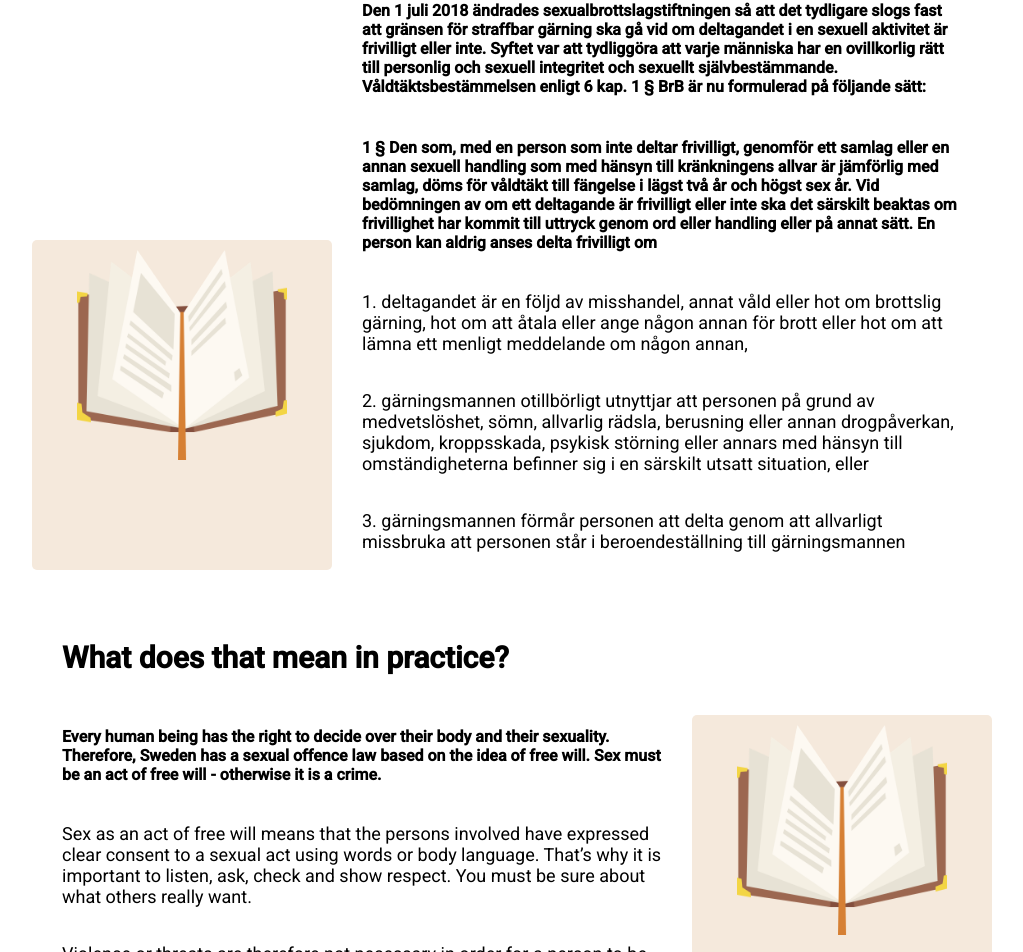
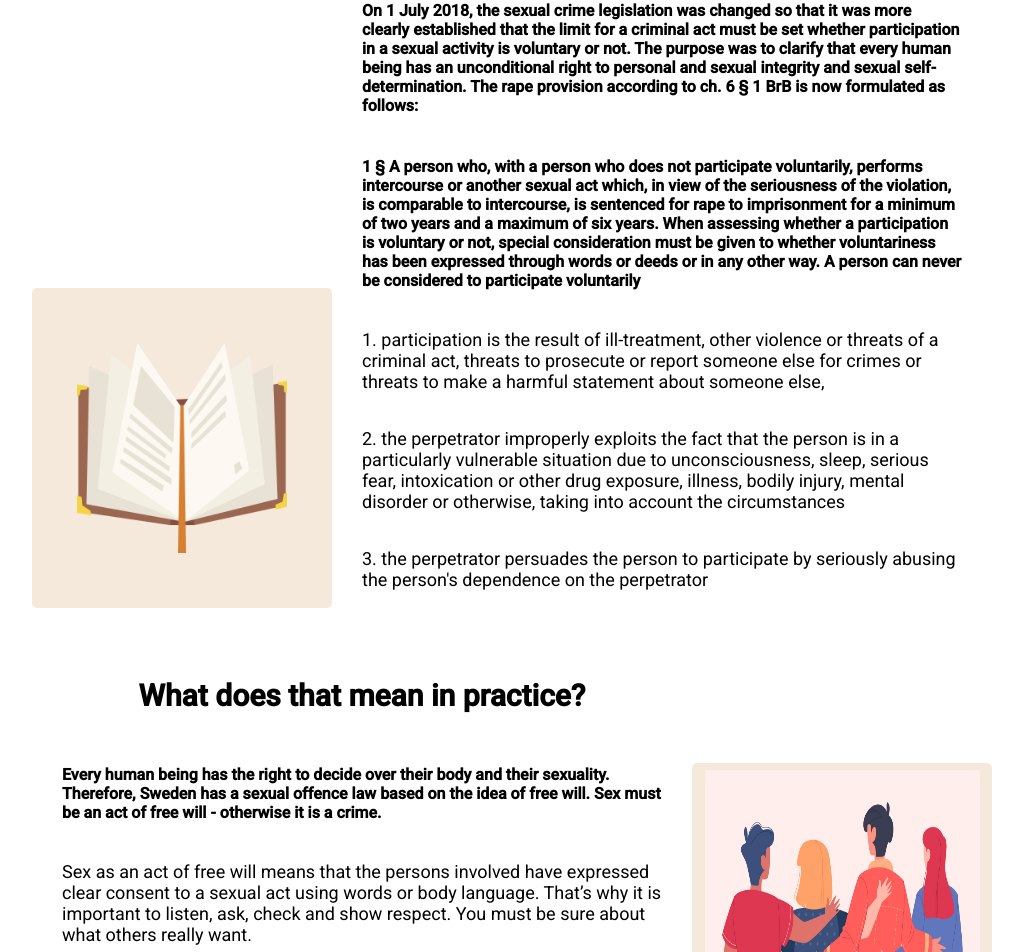
Before and after one commit to mhammarback/final-project, a React (Create React App) app in the folder frontend/: page /lawbook in a window 1280 px wide. Shown: the part 938-1890 px from the top of the page, without its empty margins (128-1151 px from the left). Built offline with nearby package versions, Linux system fonts and the light colour scheme.

Commit message:
lawbook mvp completed, added more color features on startpage for test

```diff
--- a/frontend/src/components/Footer.js
+++ b/frontend/src/components/Footer.js
@@ -12,11 +12,7 @@ export const Footer = () => {
 		<Nav />
       </div>
 		  <EndTextContainer >
-        <EndText> This is my final project for the Technigo Bootcamp.
-					I wanted to build a webpage in a topic i care about.
-					One way to reduce sexual assaults is to teach young adults about consent.
-					And that is the purpose of this website.
-		    </EndText>
+        <EndText> This is my final project for the Technigo Bootcamp.</EndText>
 		  </EndTextContainer >
     </FooterContainer>
 	)
--- a/frontend/src/index.css
+++ b/frontend/src/index.css
@@ -133,6 +133,7 @@ nav {
   flex-direction: column;
   flex-wrap: wrap;
   justify-content: space-evenly;
+  align-items: center;
 }
 
 @media (min-width: 700px) and (max-width: 1024px) {
--- a/frontend/src/lib/Button.js
+++ b/frontend/src/lib/Button.js
@@ -64,3 +64,14 @@ export const QuizButton = styled.button`
   }
 }
 `
+
+export const LinkButton = styled.button`
+  display: inline-block;
+  color: #0d335d;
+  font-size: 1em;
+  margin: 1em;
+  padding: 0.25em 1em;
+  border: 2px solid #0d335d;
+  border-radius: 3px;
+  display: block;
+`
--- a/frontend/src/lib/Cards.js
+++ b/frontend/src/lib/Cards.js
@@ -9,27 +9,13 @@ export const SmallCard = styled.div`
   display:flex;
   flex-direction: column;
   align-items: center;
-  padding-top:10px;
+  justify-content:center;
 
   :hover {
     box-shadow: 1px 2px 2px 1px #888888;
   }
 
 `
-
-/*
-
-   -webkit-transform: scale(1.1, 1.1);
-    transform: scale(1.1, 1.1);
-    background-color: lightpink;
-  }
-
-  :hover::after {
-    opacity: 1;
-  }
-
-*/
-
 export const MediumCard = styled.div`
   width: 300px;
   height: 320px;
@@ -66,13 +52,20 @@ export const WideCard = styled.div`
   margin: 40px 0 40px 0;
   background-color: #F5E9DC;
   border-radius: 5px;
+  display:flex;
+  flex-wrap:wrap;
+  flex-direction: column;
+  justify-content:space-evenly;
 
 @media (min-width: 700px) and (max-width: 1024px) {
   width: 600px;
   padding: 0 16px;
+  text-align:center;
+
 }
 
 @media (min-width: 1025px) {
   width: 1000px;
+  text-align:center;
 }
 `
--- a/frontend/src/lib/Container.js
+++ b/frontend/src/lib/Container.js
@@ -64,13 +64,16 @@ export const WideContainer = styled.div`
   display: flex;
   flex-direction: column;
   align-items: center;
-  margin: 20px 0px 100px 0px;
+  margin: 0px 0px 150px 0px;
+  background-color: #0d335d;
 `
 
 export const CenterText = styled.div`
   display:flex;
   flex-direction:column;
   text-align:center;
+  background-color: #0d335d;
+  color:#fff;
 `
 
 //Footer
--- a/frontend/src/lib/Icons.js
+++ b/frontend/src/lib/Icons.js
@@ -16,6 +16,11 @@ export const LargeIcon = styled.img`
   margin: 25px;
 `
 
+export const CardIcon = styled.img`
+  width: 275px;
+  height: 305px;
+`
+
 export const Round = styled.span`
   height: 50px;
   width: 50px;
--- a/frontend/src/lib/Text.js
+++ b/frontend/src/lib/Text.js
@@ -3,6 +3,7 @@ import styled from 'styled-components/macro'
 export const SmallHeader = styled.p`
   font-size: 24px;
   font-weight: bold;
+  text-align:center;
 
   @media (min-width: 500px) {
     font-size: 30px;
@@ -26,3 +27,7 @@ export const EndText = styled.p`
 	margin: 40px 50px 0px 0px;
 	}
 `
+
+export const Text = styled.p`
+  padding: 15px;
+`
--- a/frontend/src/pages/Lawbook.js
+++ b/frontend/src/pages/Lawbook.js
@@ -4,8 +4,10 @@ import styled from 'styled-components/macro'
 import { SmallCard } from '../lib/Cards'
 import { Container } from '../lib/Container'
 import { SmallHeader } from '../lib/Text'
-import { Icon } from '../lib/Icons'
+import { Icon, CardIcon } from '../lib/Icons'
 import Book from '../img/open-book.png'
+//import Chat from '../img/chat.png'
+import Group from '../img/group.jpg'
 
 
 export const Lawbook = () => {
@@ -22,31 +24,29 @@ export const Lawbook = () => {
 				<LawHeader >
 					<SmallHeader>What does the lawbook say about consent?</SmallHeader>
 					<Section>
-					<h4>Den 1 juli 2018 ändrades sexualbrottslagstiftningen så att det
-           tydligare slogs fast att gränsen för straffbar gärning ska gå vid om
-           deltagandet i en sexuell aktivitet är frivilligt eller inte. Syftet var att
-           tydliggöra att varje människa har en ovillkorlig rätt till personlig och
-           sexuell integritet och sexuellt självbestämmande.
-           Våldtäktsbestämmelsen enligt 6 kap. 1 § BrB är nu formulerad
-            på följande sätt:
+					<h4>On 1 July 2018, the sexual crime legislation was changed so that it was more clearly
+						established that the limit for a criminal act must be set whether participation in a
+						sexual activity is voluntary or not. The purpose was to clarify that every human being
+						 has an unconditional right to personal and sexual integrity and sexual self-determination.
+						 The rape provision according to ch. 6 § 1 BrB is now formulated as follows:
 			     </h4>
-           <h4>1 § Den som, med en person som inte deltar frivilligt, genomför
-           ett samlag eller en annan sexuell handling som med hänsyn till
-           kränkningens allvar är jämförlig med samlag, döms för våldtäkt till
-           fängelse i lägst två år och högst sex år. Vid bedömningen av om ett
-           deltagande är frivilligt eller inte ska det särskilt beaktas om frivillighet har kommit till uttryck genom ord eller handling eller på annat
-           sätt. En person kan aldrig anses delta frivilligt om</h4>
+           <h4>1 § A person who, with a person who does not participate voluntarily, performs intercourse
+						  or another sexual act which, in view of the seriousness of the violation, is comparable to intercourse,
+							is sentenced for rape to imprisonment for a minimum of two years and a maximum of six years.
+							When assessing whether a participation is voluntary or not, special consideration must
+							be given to whether voluntariness has been expressed through words or deeds or
+							in any other way. A person can never be considered to participate voluntarily</h4>
 
-		     <p>1. deltagandet är en följd av misshandel, annat våld eller hot om
-           brottslig gärning, hot om att åtala eller ange någon annan för brott
-          eller hot om att lämna ett menligt meddelande om någon annan,</p>
+		     <p>1. participation is the result of ill-treatment, other violence or threats of a criminal act,
+					  threats to prosecute or report someone else for crimes or threats to make a harmful statement
+					  about someone else,</p>
 
-          <p>2. gärningsmannen otillbörligt utnyttjar att personen på grund av
-          medvetslöshet, sömn, allvarlig rädsla, berusning eller annan drogpåverkan, sjukdom, kroppsskada, psykisk störning eller annars med
-          hänsyn till omständigheterna befinner sig i en särskilt utsatt situation, eller</p>
-		     <p>
-          3. gärningsmannen förmår personen att delta genom att allvarligt
-           missbruka att personen står i beroendeställning till gärningsmannen</p>
+          <p>2. the perpetrator improperly exploits the fact that the person is in a particularly vulnerable
+						 situation due to unconsciousness, sleep, serious fear, intoxication or other drug exposure,
+						 illness, bodily injury, mental disorder or otherwise, taking into account the circumstances</p>
+
+		     <p>3. the perpetrator persuades the person to participate by seriously abusing the person's dependence
+					 on the perpetrator</p>
 		     </Section>
 			 </LawHeader >
 		</RowColumn >
@@ -55,7 +55,7 @@ export const Lawbook = () => {
 
 			  <RowReverse>
 				<SmallCard>
-		    <Icon src={Book} alt="lawbook icon" />
+		    <CardIcon src={Group} alt="lawbook icon" />
     	</SmallCard>
 				<LawHeader >
 					<SmallHeader>What does that mean in practice?</SmallHeader>
@@ -123,3 +123,5 @@ const LawHeader = styled.div`
 //<p>https://www.bra.se/download/18.7d27ebd916ea64de5306522c/1605178708066/2020_6_Den_nya_samtyckeslagen_i_praktiken.pdf</p>
 
 //https://www.frivilligtsex.se/summary-in-english/
+
+//pink color #ffedeb
--- a/frontend/src/pages/StartPage.js
+++ b/frontend/src/pages/StartPage.js
@@ -1,11 +1,12 @@
 import React from 'react'
 import styled from 'styled-components/macro'
-import { NavLink } from 'react-router-dom'
+import { NavLink } from 'react-router-dom'
 
 import { LargeCard, MediumCard, SmallCard, WideCard } from '../lib/Cards'
 import { SmallIcon, Icon, LargeIcon, Round } from '../lib/Icons'
 import { FactContainer, WideContainer, CenterText } from '../lib/Container'
-import { SmallHeader, BoldText } from '../lib/Text'
+import { SmallHeader, BoldText, Text } from '../lib/Text'
+import { LinkButton } from '../lib/Button'
 import Book from '../img/open-book.png'
 import Heart from '../img/love.png'
 import Discussion from '../img/debate.png'
@@ -21,12 +22,13 @@ export const StartPage = () => {
       </MediumCard>
          <div className ="start-text-header">
           <SmallHeader>What, Why and How?</SmallHeader>
-          <p> Every human being has the right to decide over their body and their sexuality.
+          <Text> Every human being has the right to decide over their body and their sexuality.
 						Therefore, Sweden has a sexual offence law based on the idea of free will.
-						Sex must be an act of free will - otherwise it is a crime.</p>
+						Sex must be an act of free will - otherwise it is a crime.</Text>
 
-          <p>And now it is time for the next step. To start talking, learning
-             and sharing this knowledge.</p>
+          <Text>And now it is time for the next step. To start talking, learning
+          and sharing this knowledge.
+          </Text>
 
          </div>
      </StartContainer>
@@ -91,20 +93,27 @@ export const StartPage = () => {
 
       <WideContainer>
         <WideCard>
-
-          <p>texttext</p>
-          <p>texttext</p>
-          <p>texttext</p>
-          <p>texttext</p>
-          <p>texttext</p>
-          <p>texttext</p>
-
+          <LinkButton as="a" href="/https://storasyster.org/stod-och-hjalp-efter-sexuella-overgrepp/">Association Big Sister</LinkButton>
+          <LinkButton as="a" href="/">The Women's Protection Line</LinkButton>
+          <LinkButton as="a" href="/">BRIS</LinkButton>
+          <LinkButton as="a" href="/">Unizon Womens shelter </LinkButton>
+          <LinkButton as="a" href="/">Roks Womens shelter </LinkButton>
+          <LinkButton as="a" href="/">UMO</LinkButton>
         </WideCard>
       </WideContainer>
     </>
   )
 }
 
+export const Links = styled.p`
+  padding:10px;
+  color:#001a33;
+
+
+  @media (min-width: 700px) {
+  width:40%;
+  }
+`
 
 export const Row = styled.div`
   display:flex;
@@ -117,13 +126,29 @@ export const StartContainer = styled.div`
   display: flex;
   flex-direction: column;
   align-items: center;
+  background-color: #0d335d;
+  color: #fff;
 
   @media (min-width: 700px) and (max-width: 1024px) {
   flex-direction: row;
   justify-content: center;
+  padding: 80px 0px;
+
   }
   @media (min-width: 1024px) {
   flex-direction: row;
   justify-content: center;
+  padding: 100px 0px;
+  margin-bottom: 100px;
 }
 `
+
+
+
+//LINKS
+//https://storasyster.org/stod-och-hjalp-efter-sexuella-overgrepp/
+//https://kvinnofridslinjen.se/telefonkort/engelska-english/
+//https://www.bris.se/
+//https://unizon.se/
+//https://www.roks.se/
+//https://www.umo.se/
```
Also changed, not shown: frontend/src/img/chat.png (added), frontend/src/img/group.jpg (added).
